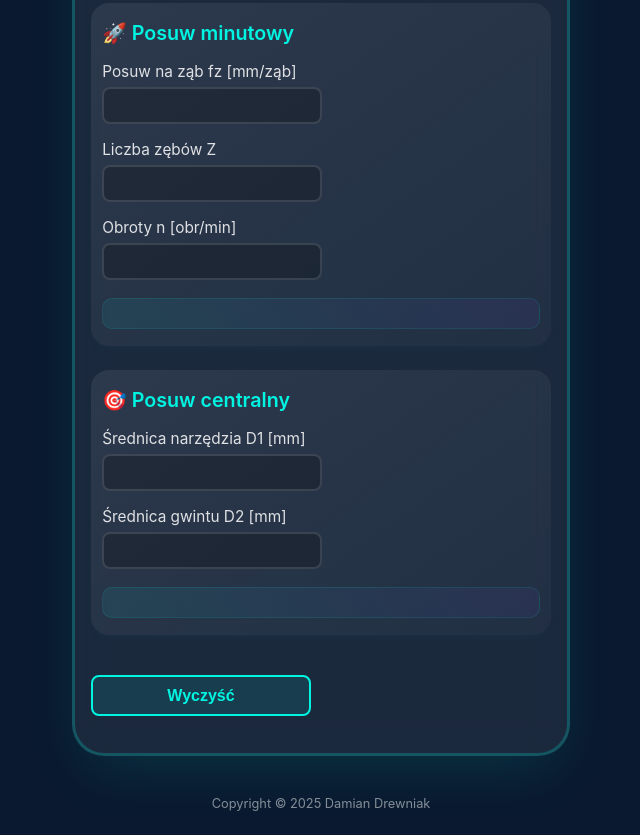
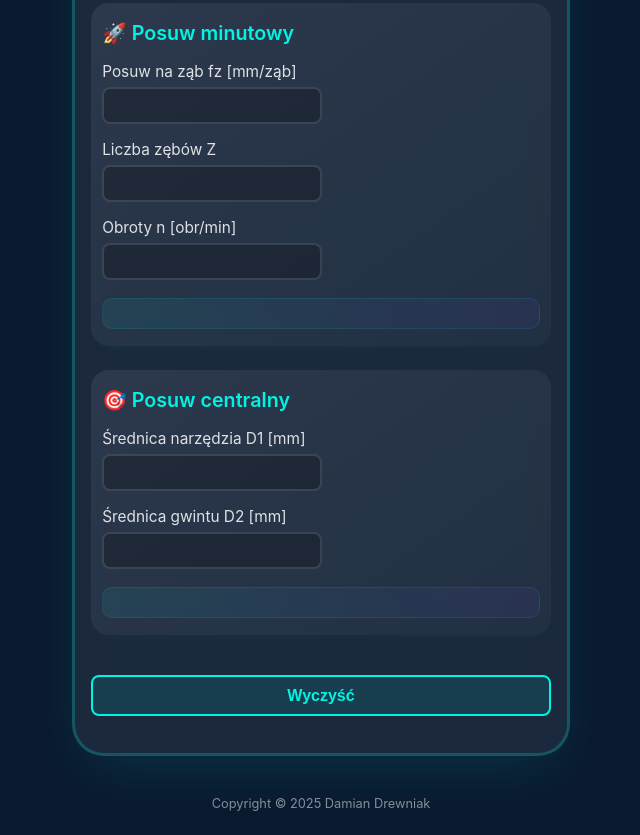
Before and after one commit to Damian-CNC/kalkulator, a plain HTML site: page index.html in a window 1280 px wide. Shown: the part 429-1264 px from the top of the page, without its empty margins (319-959 px from the left). Drawn offline with Linux system fonts and the light colour scheme.

Commit message:
Update index.html

```diff
--- a/index.html
+++ b/index.html
@@ -139,7 +139,7 @@
         .clear-button {
             margin-top: 1rem;
             width: 100%;
-            max-width: 220px;
+            max-width: 480px;
             padding: 0.6rem 1rem;
             background: rgba(0, 244, 226, 0.1);
             border: 2px solid var(--primary);
```
